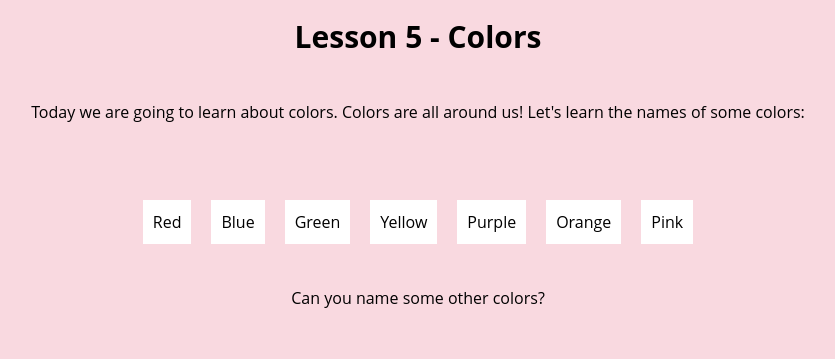
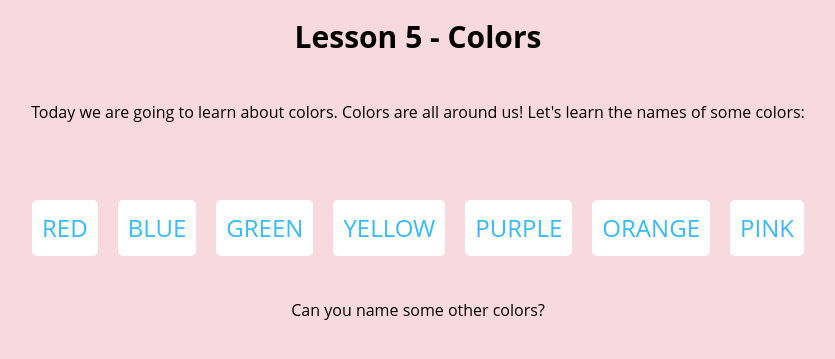
Before and after one commit to varunvinay4u/DASH-PG19CS10-, a PHP site: page /lesson5.html in a window 1280 px wide. Shown: the part 180-539 px from the top of the page, without its empty margins (222-1057 px from the left). Run offline with PHP 8.4, Linux system fonts and the light colour scheme.

Commit message:
Update stylel5.css

```diff
--- a/css/stylel5.css
+++ b/css/stylel5.css
@@ -50,3 +50,8 @@ li {
 margin: 10px;
 padding: 10px;
 background-color: #fff;
+border-radius: 5px;
+font-size: 24px;
+text-transform: uppercase;
+color: #33BBFF;
+}
```
